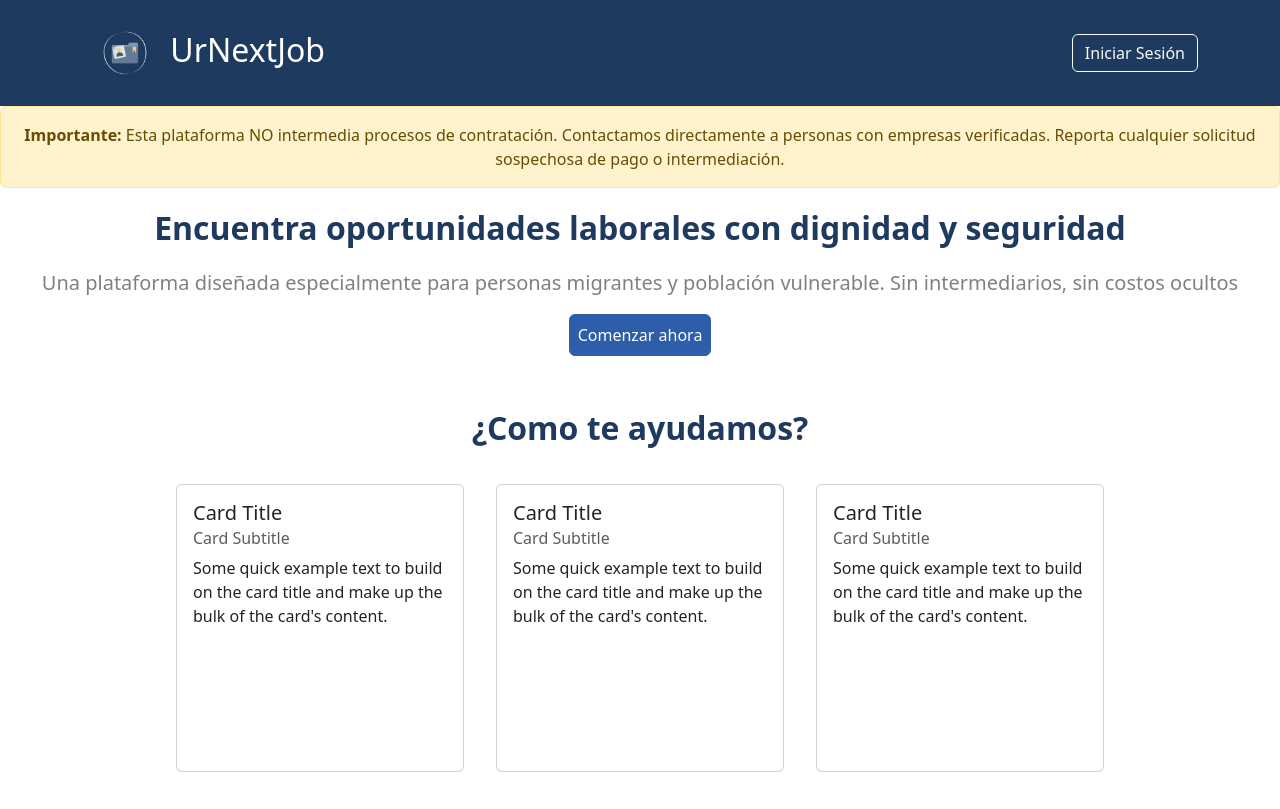
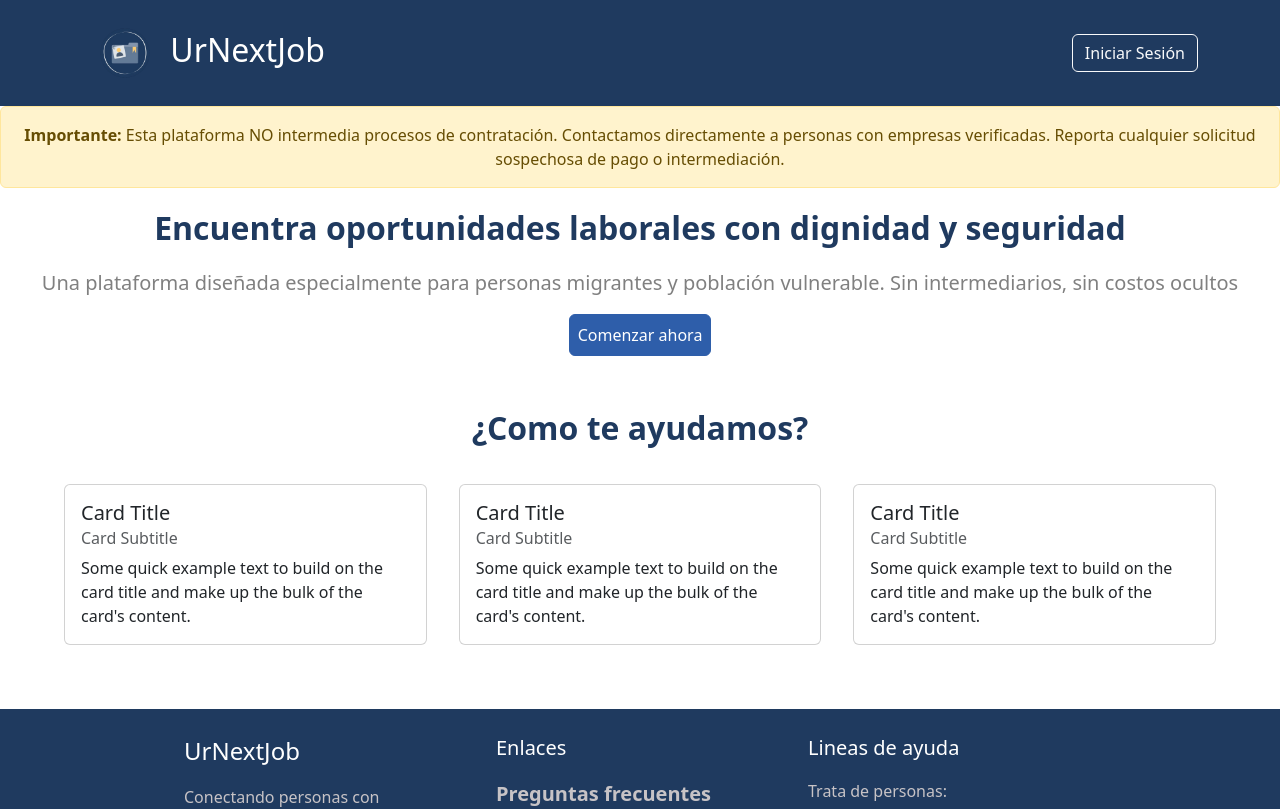
Before and after one commit to SyroNova/GraduationProject, a React (Vite) app in the folder front/web/: page / in a window 1280 px wide. Shown: the top 809 px of the page. Built offline with nearby package versions, Linux system fonts and the light colour scheme.

Commit message:
Update FeaturesCards.tsx

```diff
--- a/front/web/src/components/LandingPage/FeaturesCards.tsx
+++ b/front/web/src/components/LandingPage/FeaturesCards.tsx
@@ -5,8 +5,8 @@ export default function FeaturesCards(){
     return (
         <>
             <p className="fs-2 fw-bold text-center" style={{color:'var(--color-text-primary)'}}>¿Como te ayudamos?</p>
-            <div className="d-flex justify-content-center">
-                <Card className="m-3" style={{ width: '18rem', height: '18rem' }}>
+            <div className="d-flex justify-content-center ps-5 pe-5">
+                <Card className="m-3" >
                     <Card.Body>
                         <Card.Title>Card Title</Card.Title>
                         <Card.Subtitle className="mb-2 text-muted">Card Subtitle</Card.Subtitle>
@@ -16,7 +16,7 @@ export default function FeaturesCards(){
                         </Card.Text>
                     </Card.Body>
                 </Card>
-                <Card className="m-3" style={{ width: '18rem' }}>
+                <Card className="m-3" >
                     <Card.Body>
                         <Card.Title>Card Title</Card.Title>
                         <Card.Subtitle className="mb-2 text-muted">Card Subtitle</Card.Subtitle>
@@ -26,7 +26,7 @@ export default function FeaturesCards(){
                         </Card.Text>
                     </Card.Body>
                 </Card>
-                <Card className="m-3" style={{ width: '18rem' }}>
+                <Card className="m-3">
                     <Card.Body>
                         <Card.Title>Card Title</Card.Title>
                         <Card.Subtitle className="mb-2 text-muted">Card Subtitle</Card.Subtitle>
```
